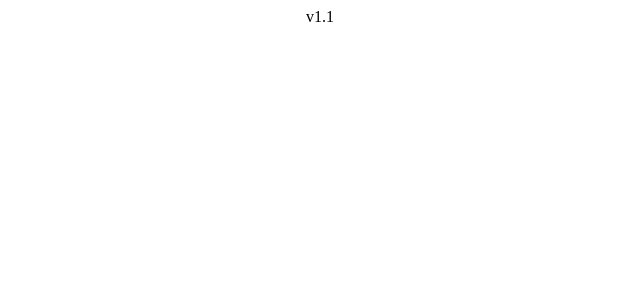
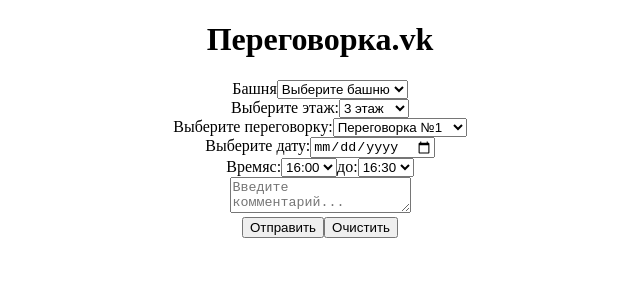
Before and after one commit to Rastre13/meeting-room-form, a React (Create React App) app: page / in a window 1280 px wide. Shown: the top 300 px of the page, without its empty margins (320-960 px from the left). Built offline with nearby package versions, Linux system fonts and the light colour scheme.

Commit message:
feature: added all components to main file

```diff
--- a/src/App.js
+++ b/src/App.js
@@ -1,11 +1,104 @@
-import React from 'react';
+import React, { useState } from "react";
 import './App.css';
+import TimeSelect from "./components/TimeSelect";
+import DateSelect from "./components/DateSelect";
+import FloorRooms from "./components/FloorRooms";
+import SelectTower from "./components/SelectTower";
+import EnterComment from "./components/EnterComment";
+
 
 function App() {
+  const [formData, setFormData] = useState({
+    tower: "",
+    floor: "",
+    room: "",
+    date: "",
+    start: "",
+    end: "",
+    comment: "",
+  });
+
+  const handleSubmit = (e) => {
+    e.preventDefault();
+    console.log(JSON.stringify(formData));
+  };
+
+  const handleReset = () => {
+    setFormData({
+      tower: "",
+      floor: "",
+      room: "",
+      date: "",
+      start: "",
+      end: "",
+      comment: "",
+    });
+  };
+
+  const handleInputChange = (e) => {
+    const { name, value } = e.target;
+    setFormData({ ...formData, [name]: value });
+  };
+
+  const handleTimeChange = (start, end) => {
+    setFormData({
+      ...formData,
+      start: start,
+      end: end,
+    });
+  };
+  const handleDateChange = (value) => {
+    setFormData({
+      ...formData,
+      date: value,
+    });
+  };
+
   return (
-    <div className="App">
-      v1.1
-    </div>
+      <div className="App">
+        <h1>Переговорка.vk</h1>
+        <form className="form" onSubmit={handleSubmit} onReset={handleReset}>
+          <div className="form-item">
+            <SelectTower
+                value={formData.tower}
+                onChange={handleInputChange}
+            />
+          </div>
+          <div className="form-item">
+            <FloorRooms
+                floorValue={formData.floor}
+                roomValue={formData.room}
+                onFloorChange={(value) =>
+                    setFormData({ ...formData, floor: value })
+                }
+                onRoomChange={(value) => setFormData({ ...formData, room: value })}
+            />
+          </div>
+          <div className="form-item">
+            <DateSelect
+                value={formData.date} onChange={handleDateChange}
+            />
+          </div>
+          <div className="form-item">
+            <TimeSelect
+                startValue={formData.start}
+                endValue={formData.end}
+                onStartChange={(value) => handleTimeChange(value, formData.end)}
+                onEndChange={(value) => handleTimeChange(formData.start, value)}
+            />
+          </div>
+          <div className="form-item">
+            <EnterComment
+                value={formData.comment}
+                onChange={handleInputChange}
+            />
+          </div>
+          <div className="form-item">
+            <button type="submit">Отправить</button>
+            <button type="reset">Очистить</button>
+          </div>
+        </form>
+      </div>
   );
 }
 
```
